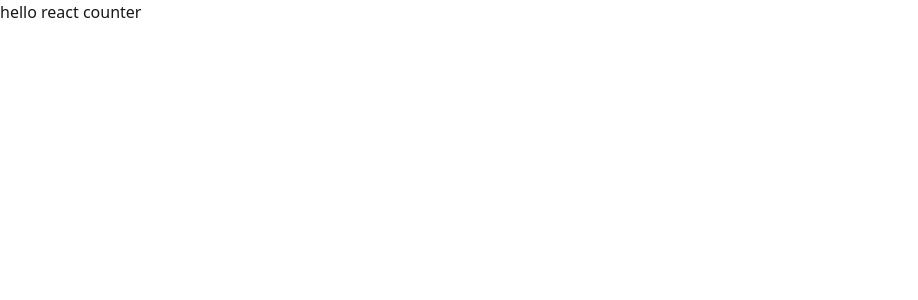
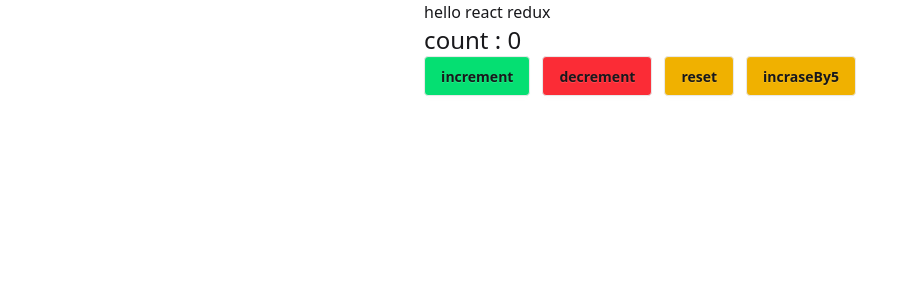
Before and after one commit to nayeem-miah/redux-toolkit-in-react, a React (Vite) app: page / in a window 1280 px wide. Shown: the top 300 px of the page, without its empty margins (0-918 px from the left). Built offline with nearby package versions, Linux system fonts and the light colour scheme.

Commit message:
couner app done

```diff
--- /dev/null
+++ b/src/App.jsx
@@ -0,0 +1,14 @@
+import CounterView from "./features/counter/CounterView";
+
+function App() {
+    return (
+        <div className="mx-auto flex justify-center items-center">
+            <div>
+                hello react redux
+                <CounterView />
+            </div>
+        </div>
+    );
+}
+
+export default App;
--- /dev/null
+++ b/src/features/counter/CounterView.jsx
@@ -0,0 +1,21 @@
+import { useDispatch, useSelector } from "react-redux";
+import { decrement, incraseBy5, increment, reset } from "./counterSlice";
+
+function CounterView() {
+    const count = useSelector(state => state.counter.count);
+    const dispatch = useDispatch();
+
+    return (
+        <div>
+            <h3 className="text-2xl">count : {count} </h3>
+            <div className="flex gap-3">
+                <button className="btn bg-green-400" onClick={() => dispatch(increment())}>increment</button>
+                <button className="btn bg-red-500" onClick={() => dispatch(decrement())}>decrement</button>
+                <button className="btn bg-yellow-500" onClick={() => dispatch(reset())}>reset</button>
+                <button className="btn bg-yellow-500" onClick={() => dispatch(incraseBy5(5))}>incraseBy5</button>
+            </div>
+        </div>
+    );
+}
+
+export default CounterView;
--- a/src/features/counter/counterSlice.js
+++ b/src/features/counter/counterSlice.js
@@ -7,15 +7,18 @@ export const counterSlice = createSlice({
     },
     reducers: {
         increment: state => {
-            state.count = state.count + 1
+            state.count = state.count + 1;
         },
         decrement: state => {
-            state.count = state.count - 1
+            state.count = state.count - 1;
         },
         reset: state => {
-            state.count = 0
+            state.count = 0;
         },
+        incraseBy5: (state, actions) => {
+            state.count = state.count + actions.payload
+        }
     }
 });
-export const {increment, decrement, reset } = counterSlice.actions;
+export const {increment, decrement, reset, incraseBy5 } = counterSlice.actions;
 export default counterSlice.reducer;
--- a/src/main.jsx
+++ b/src/main.jsx
@@ -3,16 +3,19 @@ import { createRoot } from 'react-dom/client'
 import './index.css'
 import { BrowserRouter } from 'react-router-dom'
 import { Toaster } from 'react-hot-toast'
+import App from './App'
+import { Provider } from 'react-redux'
+import store from './app/store'
 
 
 createRoot(document.getElementById('root')).render(
 
-  <StrictMode>
+  <Provider store={store}>
     <BrowserRouter>
-      <h3>hello react counter</h3>
+      <App />
       <Toaster />
     </BrowserRouter>
-  </StrictMode>
+  </Provider>
 )
 
 
```
Also changed, not shown: src/app/store.js (+5 -4 lines).
